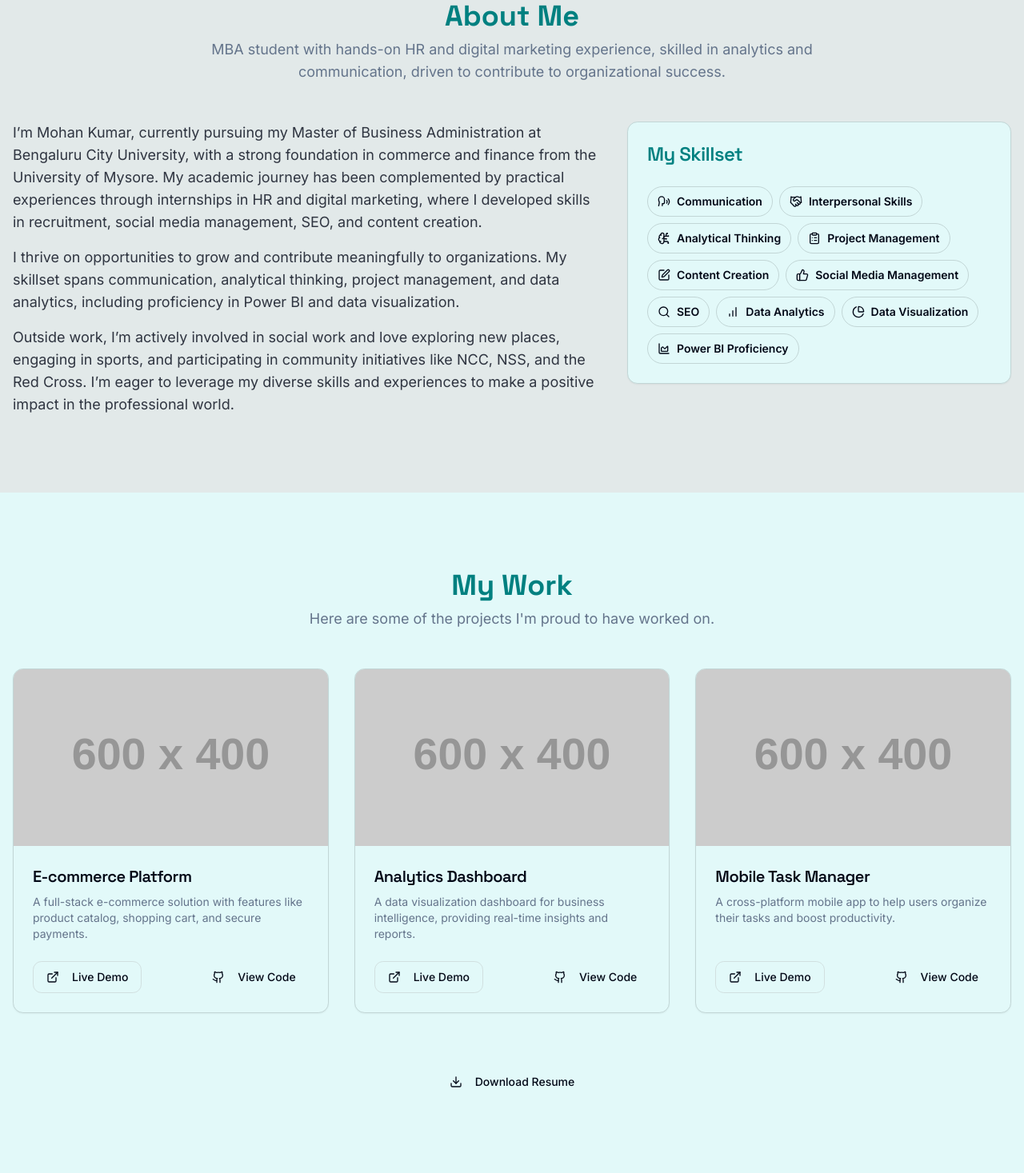
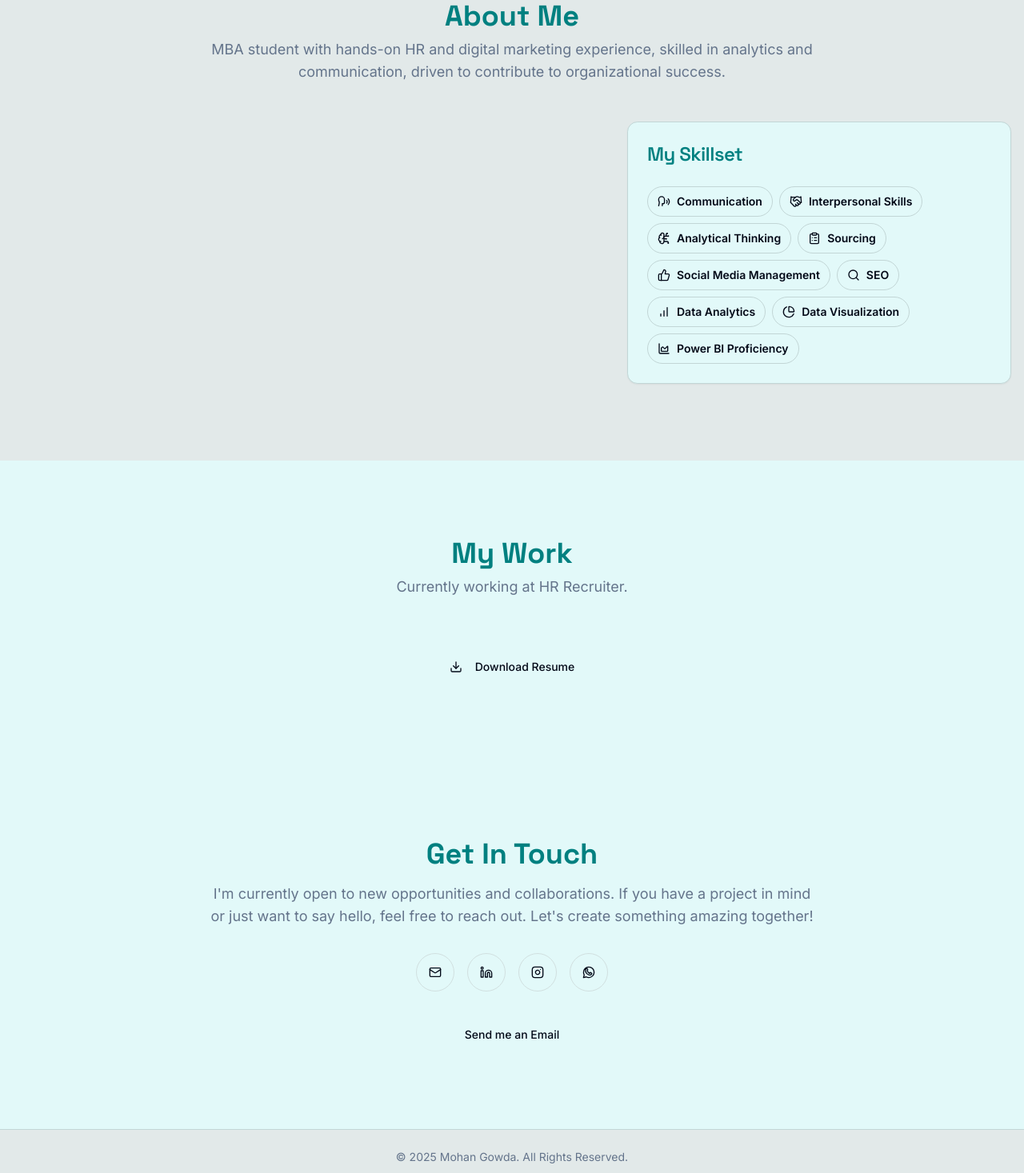
Before and after one commit to sudharshan41/Mohan-Kumar, a Next.js app: page / in a window 1280 px wide. Shown: the part 925-2392 px from the top of the page at 80% size. Built offline with nearby package versions, Linux system fonts and the light colour scheme.

Commit message:
Make the following changes:
,

Find this element:

  <div class="grid m

```diff
--- a/src/components/about-section.tsx
+++ b/src/components/about-section.tsx
@@ -6,8 +6,8 @@ const skills = [
   { name: "Communication", icon: Speech },
   { name: "Interpersonal Skills", icon: Handshake },
   { name: "Analytical Thinking", icon: BrainCircuit },
-  { name: "Project Management", icon: ClipboardList },
-  { name: "Content Creation", icon: PenSquare },
+  { name: "Sourcing", icon: ClipboardList },
+
   { name: "Social Media Management", icon: ThumbsUp },
   { name: "SEO", icon: Search },
   { name: "Data Analytics", icon: BarChart },
@@ -27,15 +27,7 @@ export default function AboutSection() {
         </div>
         <div className="grid md:grid-cols-5 gap-8">
           <div className="md:col-span-3 space-y-4 text-base md:text-lg text-foreground/80 leading-relaxed">
-            <p>
-              I’m Mohan Kumar, currently pursuing my Master of Business Administration at Bengaluru City University, with a strong foundation in commerce and finance from the University of Mysore. My academic journey has been complemented by practical experiences through internships in HR and digital marketing, where I developed skills in recruitment, social media management, SEO, and content creation.
-            </p>
-            <p>
-              I thrive on opportunities to grow and contribute meaningfully to organizations. My skillset spans communication, analytical thinking, project management, and data analytics, including proficiency in Power BI and data visualization.
-            </p>
-            <p>
-              Outside work, I’m actively involved in social work and love exploring new places, engaging in sports, and participating in community initiatives like NCC, NSS, and the Red Cross. I’m eager to leverage my diverse skills and experiences to make a positive impact in the professional world.
-            </p>
+
           </div>
           <div className="md:col-span-2">
             <Card>
--- a/src/components/hero-section.tsx
+++ b/src/components/hero-section.tsx
@@ -10,7 +10,7 @@ export default function HeroSection() {
         <div className="grid md:grid-cols-2 gap-12 items-center">
           <div className="space-y-6">
             <h1 className="text-4xl md:text-5xl lg:text-6xl font-bold font-headline text-primary tracking-tighter">
-              Hi, I&apos;m an Account / Finance and Human Resources Manager
+              Hi, I&apos;m an MOHAN KUMAR H, HR Recruiter
             </h1>
             <p className="text-lg text-muted-foreground leading-relaxed">
               I specialize in managing financial operations and human resources to ensure organizational efficiency and growth. With a passion for accuracy and team development, I help businesses thrive.
--- a/src/components/projects-section.tsx
+++ b/src/components/projects-section.tsx
@@ -1,35 +1,5 @@
-import Image from "next/image";
-import Link from "next/link";
 import { Button } from "@/components/ui/button";
-import { Card, CardContent, CardFooter, CardHeader, CardTitle, CardDescription } from "@/components/ui/card";
-import { ExternalLink, Github, Download } from "lucide-react";
-
-const projects = [
-  {
-    title: "E-commerce Platform",
-    description: "A full-stack e-commerce solution with features like product catalog, shopping cart, and secure payments.",
-    image: "https://placehold.co/600x400.png",
-    imageHint: "modern website",
-    liveUrl: "#",
-    githubUrl: "#",
-  },
-  {
-    title: "Analytics Dashboard",
-    description: "A data visualization dashboard for business intelligence, providing real-time insights and reports.",
-    image: "https://placehold.co/600x400.png",
-    imageHint: "dashboard analytics",
-    liveUrl: "#",
-    githubUrl: "#",
-  },
-  {
-    title: "Mobile Task Manager",
-    description: "A cross-platform mobile app to help users organize their tasks and boost productivity.",
-    image: "https://placehold.co/600x400.png",
-    imageHint: "mobile application",
-    liveUrl: "#",
-    githubUrl: "#",
-  },
-];
+import { Download } from "lucide-react";
 
 export default function ProjectsSection() {
   return (
@@ -38,42 +8,10 @@ export default function ProjectsSection() {
         <div className="text-center mb-12">
           <h2 className="text-3xl md:text-4xl font-bold font-headline text-primary">My Work</h2>
           <p className="text-lg text-muted-foreground mt-2 max-w-3xl mx-auto">
-            Here are some of the projects I&apos;m proud to have worked on.
+          Currently working at HR Recruiter.
           </p>
         </div>
-        <div className="grid md:grid-cols-2 lg:grid-cols-3 gap-8">
-          {projects.map((project, index) => (
-            <Card key={index} className="overflow-hidden flex flex-col">
-              <CardHeader className="p-0">
-                <div className="aspect-video relative">
-                  <Image
-                    src={project.image}
-                    alt={project.title}
-                    fill
-                    className="object-cover"
-                    data-ai-hint={project.imageHint}
-                  />
-                </div>
-              </CardHeader>
-              <div className="p-6 flex flex-col flex-1">
-                <CardTitle className="font-headline text-xl mb-2">{project.title}</CardTitle>
-                <CardDescription className="flex-1">{project.description}</CardDescription>
-                <CardFooter className="p-0 pt-6 flex justify-between">
-                  <Button asChild variant="outline">
-                    <Link href={project.liveUrl} target="_blank" rel="noopener noreferrer">
-                      <ExternalLink className="mr-2 h-4 w-4" /> Live Demo
-                    </Link>
-                  </Button>
-                  <Button asChild variant="ghost">
-                    <Link href={project.githubUrl} target="_blank" rel="noopener noreferrer">
-                      <Github className="mr-2 h-4 w-4" /> View Code
-                    </Link>
-                  </Button>
-                </CardFooter>
-              </div>
-            </Card>
-          ))}
-        </div>
+        {/* Project cards have been removed as per your request */}
         <div className="mt-16 text-center">
           <Button asChild size="lg" variant="accent">
             <a href="/MK@24.pdf" download="MK@24.pdf">
```
